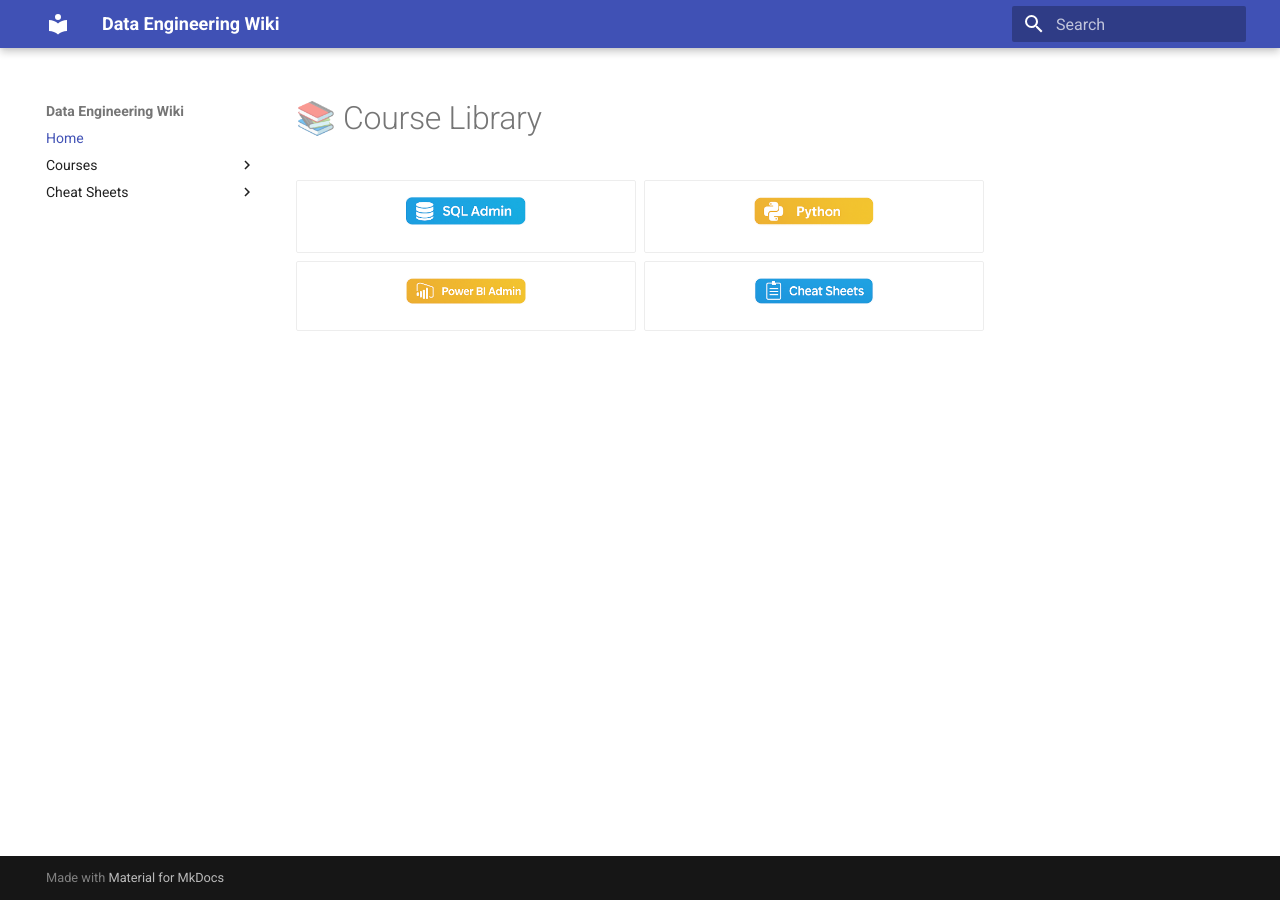
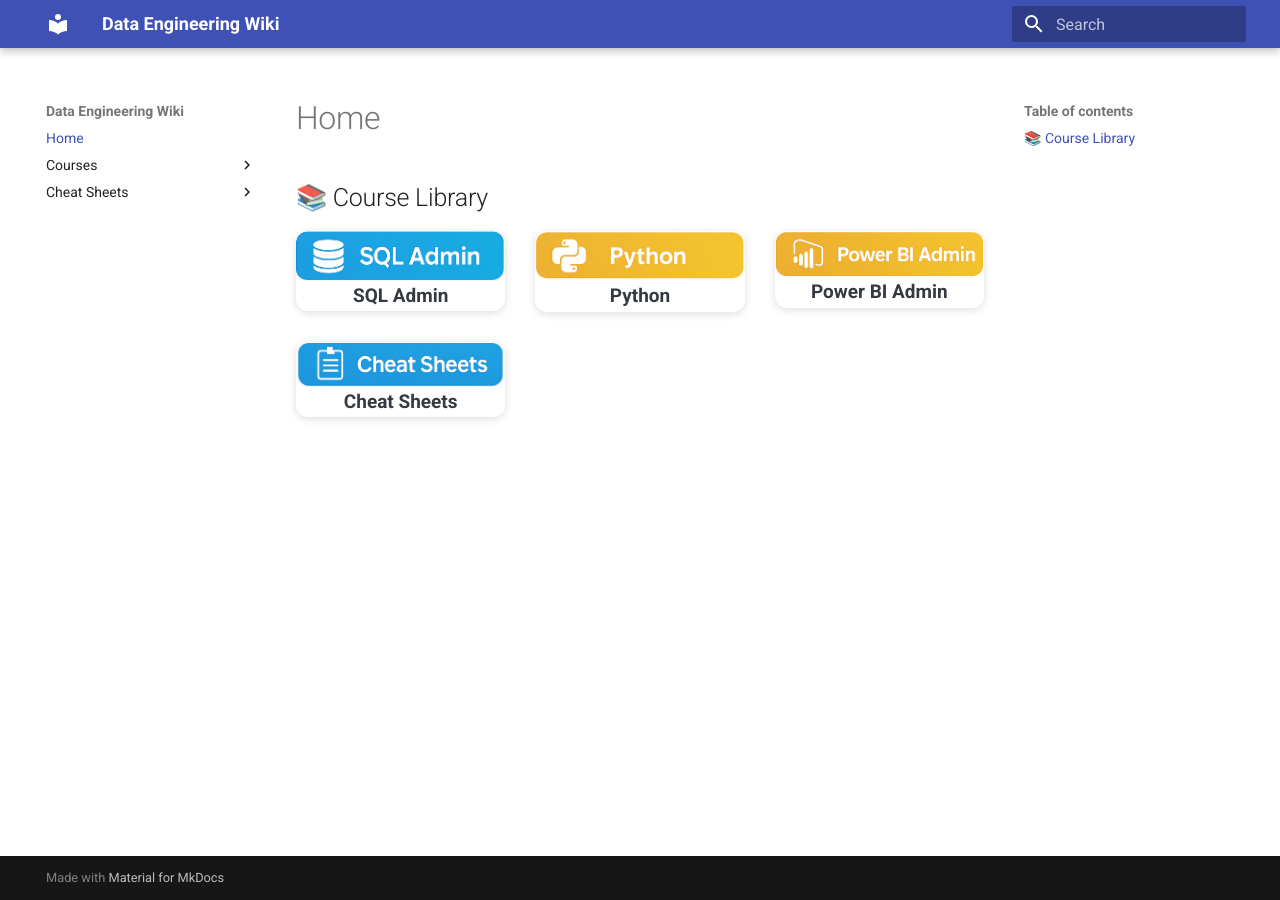
Before and after one commit to cpvardhan/data-engineering-wiki, an MkDocs documentation site: the page built from docs/index.md, in a window 1280 px wide. Built offline with MkDocs 1.6.1 and Material for MkDocs 9.7.7, drawn with Linux system fonts in a browser that asks for light colours.

Commit message:
Updated Index

```diff
--- a/docs/index.md
+++ b/docs/index.md
@@ -1,41 +1,41 @@
-# 📚 Course Library
+<!-- =======================  Course Library cards  ======================= -->
+<link rel="stylesheet" href="webpage_style.css">
 
-<div class="grid cards" markdown>
+<style>
+/* --- simple card grid (add to webpage_style.css once you’re happy) --- */
+.grid.cards      { display:grid; gap:1.5rem;
+                   grid-template-columns:repeat(auto-fit,minmax(160px,1fr)); }
 
-- <a href="courses/sql-admin/index.md">
-    <img src="assets/logos/sql-admin.png"
-         alt="SQL Admin"
-         style="width:120px;display:block;margin:0 auto 0.5rem;" />
-    <span style="display:block;text-align:center;font-size:0.95rem;font-weight:600;">
+.card-link       { display:block; text-align:center; background:#fff;
+                   border-radius:12px; overflow:hidden; box-shadow:0 2px 8px #0002;
+                   transition:transform .15s ease; text-decoration:none; }
 
-    </span>
-  </a>
+.card-link:hover { transform:translateY(-4px); }
 
-- <a href="courses/python/index.md">
-    <img src="assets/logos/python.png"
-         alt="Python"
-         style="width:120px;display:block;margin:0 auto 0.5rem;" />
-    <span style="display:block;text-align:center;font-size:0.95rem;font-weight:600;">
+.card-link img   { width:100%; height:auto; display:block; }
 
-    </span>
-  </a>
+.card-label      { padding:.75rem 0 .9rem; font-weight:600;
+                   font-size:.95rem; color:#343a40; }
+</style>
 
-- <a href="courses/power-bi-service/powerbi-service-cheatsheet.html">
-    <img src="assets/logos/powerbi.png"
-         alt="Power BI Admin"
-         style="width:120px;display:block;margin:0 auto 0.5rem;" />
-    <span style="display:block;text-align:center;font-size:0.95rem;font-weight:600;">
+## 📚 Course Library
 
-    </span>
-  </a>
+<div class="grid cards" markdown="1">
 
-- <a href="cheat-sheets/index.md">
-    <img src="assets/logos/cheat-sheet.png"
-         alt="Cheat Sheets"
-         style="width:120px;display:block;margin:0 auto 0.5rem;" />
-    <span style="display:block;text-align:center;font-size:0.95rem;font-weight:600;">
+[<!-- SQL Admin -->
+![SQL Admin](assets/logos/sql-admin.png){: loading="lazy" }
+<span class="card-label">SQL Admin</span>](courses/sql-admin/){ .card-link }
 
-    </span>
-  </a>
+[<!-- Python -->
+![Python](assets/logos/python.png){: loading="lazy" }
+<span class="card-label">Python</span>](courses/python/){ .card-link }
+
+[<!-- Power BI Admin -->
+![Power BI Admin](assets/logos/powerbi.png){: loading="lazy" }
+<span class="card-label">Power BI Admin</span>](courses/power-bi-service/powerbi-service-cheatsheet.html){ .card-link }
+
+[<!-- Cheat Sheets -->
+![Cheat Sheets](assets/logos/cheat-sheet.png){: loading="lazy" }
+<span class="card-label">Cheat Sheets</span>](cheat-sheets/){ .card-link }
 
 </div>
--- a/mkdocs.yml
+++ b/mkdocs.yml
@@ -3,18 +3,23 @@
 theme:
   name: material
   features:
-    - navigation.instant       # snappy page loads
-    - search.highlight         # highlight term on target page
+    - navigation.instant        # snappy page loads
+    - search.highlight          # highlight term on target page
 
-nav:                             # controls the sidebar
+# If you ever want explicit .html URLs everywhere, flip this to false
+use_directory_urls: true
+
+extra_css:
+  - webpage_style.css           # located at docs/webpage_style.css
+
+nav:                            # controls the sidebar
   - Home: index.md
 
   - Courses:
       - SQL Admin: courses/sql-admin/index.md
       - Python: courses/python/index.md
       - Power BI Admin:
-          # - Overview: courses/power-bi-service/index.md
-          - Cheat Sheet (HTML): courses/power-bi-service/powerbi-service-cheatsheet.html
+          - Cheat Sheet: courses/power-bi-service/powerbi-service-cheatsheet.html
 
   - Cheat Sheets:
       - Overview: cheat-sheets/index.md
```
